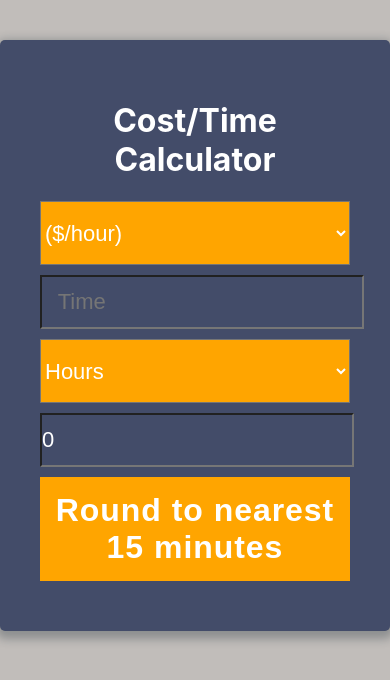
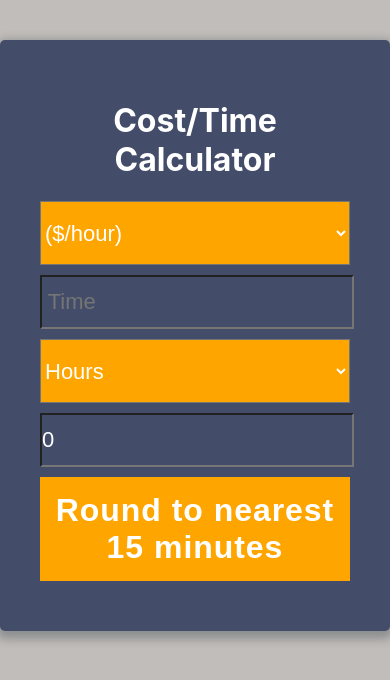
Before and after one commit to dboston528/cost-time-calculator, a React (Create React App) app in the folder frontend-react/: page / in a window 390 px wide. Shown: the top 680 px of the page. Built offline with nearby package versions, Linux system fonts and the light colour scheme; no server answers.

Commit message:
CSS Updates

```diff
--- a/frontend-react/src/App.css
+++ b/frontend-react/src/App.css
@@ -122,7 +122,7 @@ body{
   .time-input {
     width: 100%;
     padding: 0;
-    padding-left: 10px;
+
   }
   .input {
     padding: 0;
```
